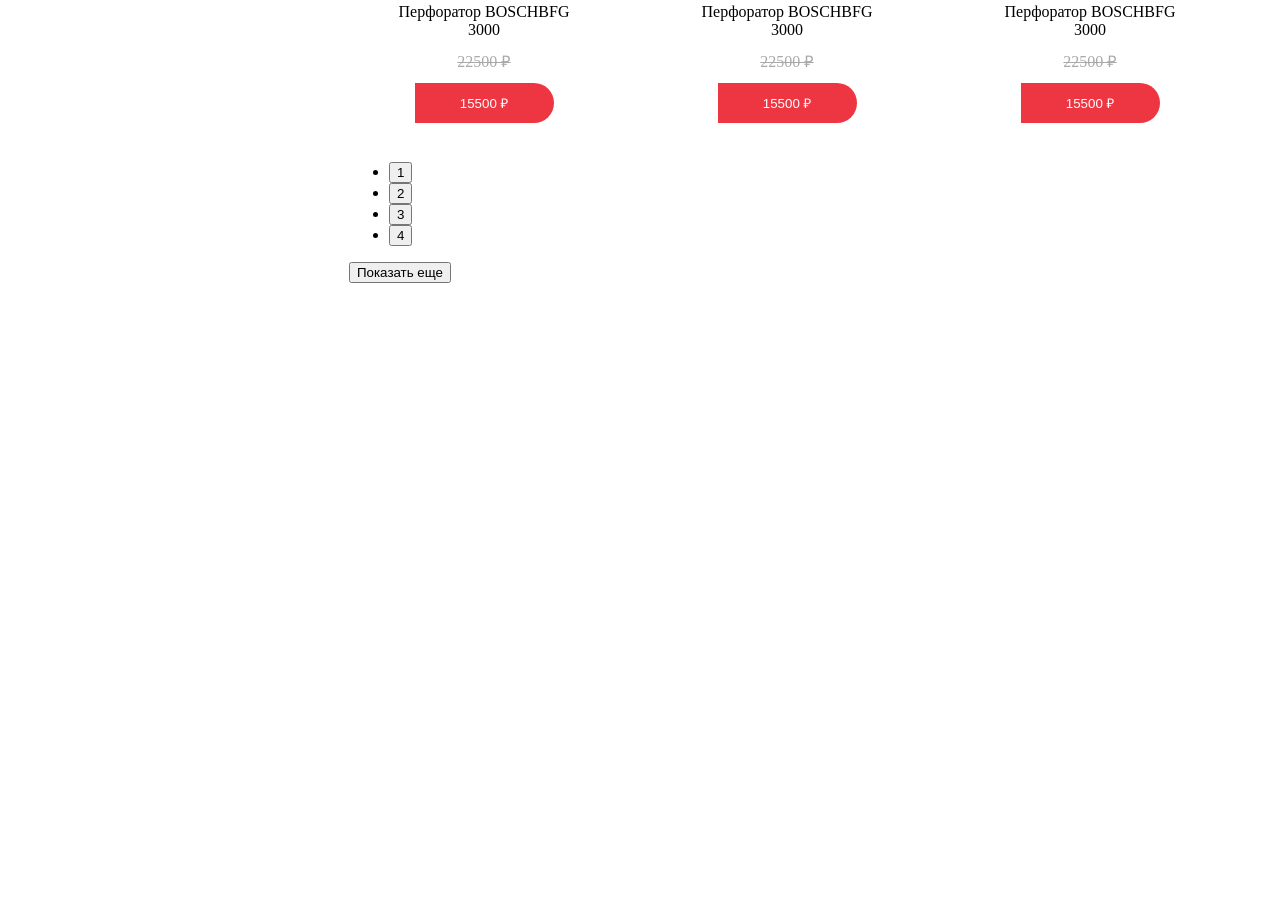
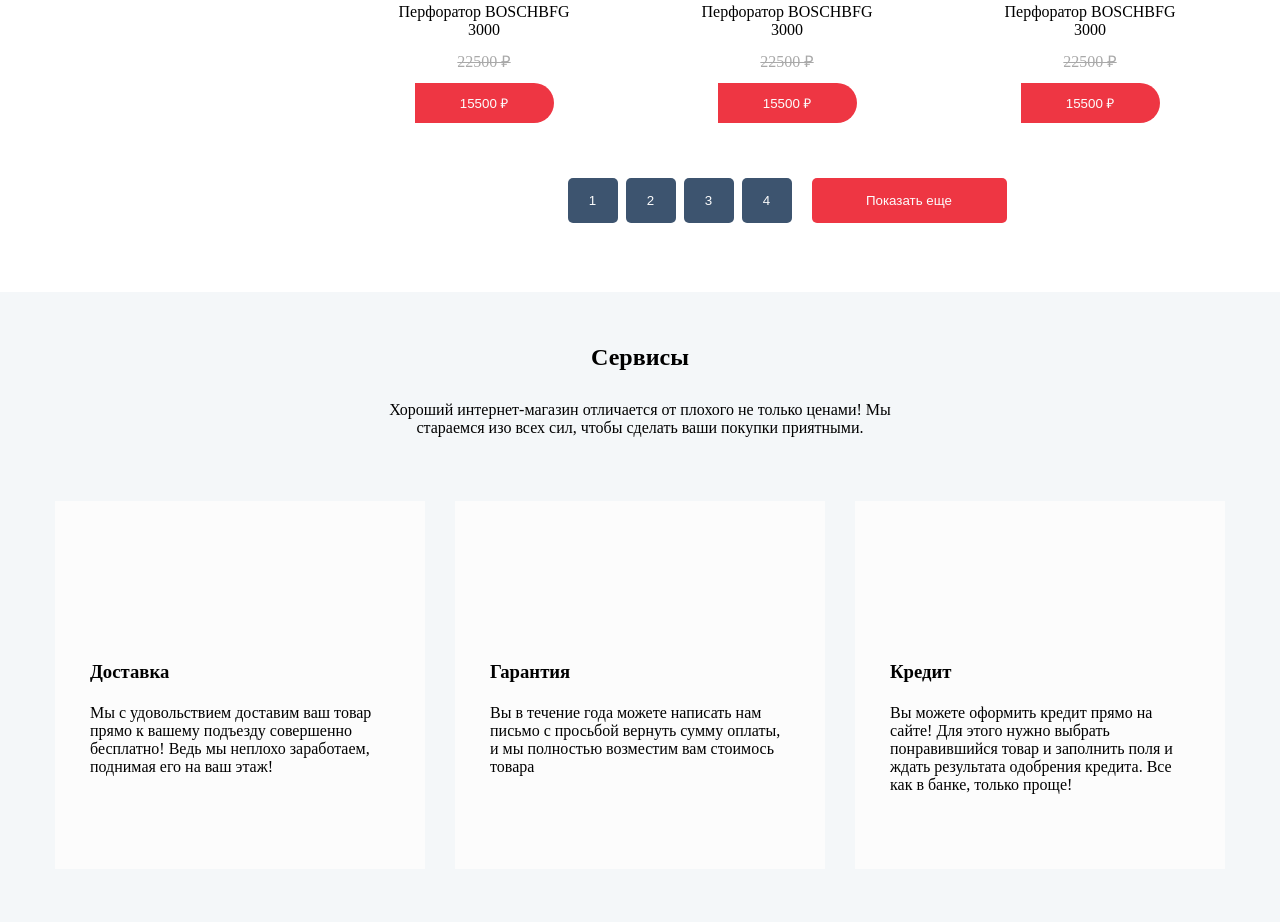
Before and after one commit to TromiUss/techmart, a plain HTML site: page index.html in a window 1280 px wide. Shown: the part 1959-2881 px from the top of the page. Before the commit the page ends 2242 px from the top, so only its background shows below. Drawn offline with Linux system fonts and the light colour scheme.

Commit message:
step 3
Сервисы

```diff
--- a/index.html
+++ b/index.html
@@ -272,6 +272,7 @@
                         </dl>
                     </div>
                 </div>
+                <div class="pages-container">
                     <ul class="catalog-pages-list">
                         <li class="catalog-pages-items">
                             <button class="catalog-pages-buttons">1</button>
@@ -288,6 +289,31 @@
                     </ul>
                     <button class="show-more-button-catalog">Показать еще</button>
                 </div>
+            </div>
+        </section>
+        <section class="services">
+            <h2 class="services-header">Сервисы</h2>
+            <p class="services-par">Хороший интернет-магазин отличается от плохого не только ценами!
+                Мы стараемся изо всех сил, чтобы сделать ваши покупки приятными.</p>
+                <div class="services-type-container">
+                    <section class="services-type">
+                        <span class="services-icon"></span>
+                        <h3 class="type-header">Доставка</h3>
+                        <p class="type-par">Мы с удовольствием доставим ваш товар прямо к вашему подъезду совершенно бесплатно! Ведь мы неплохо заработаем,
+                            поднимая его на ваш этаж!</p>
+                    </section>
+                    <section class="services-type">
+                        <span class="services-icon"></span>
+                        <h3 class="type-header">Гарантия</h3>
+                        <p class="type-par">Вы в течение года можете написать нам письмо с просьбой вернуть сумму оплаты, и мы полностью возместим вам стоимось товара</p>
+                    </section>
+                    <section class="services-type">
+                        <span class="services-icon"></span>
+                        <h3 class="type-header">Кредит</h3>
+                        <p class="type-par">Вы можете оформить кредит прямо на сайте! Для этого нужно выбрать понравившийся товар и заполнить поля и ждать результата одобрения кредита.
+                            Все как в банке, только проще!</p>
+                    </section>
+                </div>
         </section>
     </main>
     <footer class="footer-page">
--- a/style.css
+++ b/style.css
@@ -321,3 +321,90 @@
     border-radius: 0 1000px 1000px 0;
 
 }
+
+.pages-container {
+    display: flex;
+    justify-content: center;
+    align-items: baseline;
+    margin-bottom: 53px;
+}
+
+.catalog-pages-list {
+    display: flex;
+    list-style-type: none;
+    padding: 0;
+    margin-top: 32px;
+    margin-right: 20px;
+}
+
+.catalog-pages-buttons {
+    width: 50px;
+    height: 45px;
+    background-color: #3d546f;
+    color: #fcfcfc;
+    border: none;
+    border-radius: 5px;
+}
+
+.catalog-pages-buttons:hover {
+    background-color: #fcfcfc;
+    color: #3d546f;
+}
+
+.catalog-pages-items:not(:last-child) {
+    margin-right: 8px;
+}
+
+.show-more-button-catalog {
+    width: 195px;
+    height: 45px;
+    background-color: #ee3643;
+    color: #fcfcfc;
+    border: none;
+    border-radius: 5px;
+}
+
+.services {
+    text-align: center;
+    background-color: #f4f7f9;
+}
+
+.services-header {
+    margin: 0;
+    padding-top: 52px;
+    margin-bottom: 30px;
+}
+
+.services-par {
+    width: 556px;
+    margin-bottom: 64px;
+    margin-left: auto;
+    margin-right: auto;
+}
+
+.services-type-container {
+    width: 1170px;
+    display: flex;
+    margin-left: auto;
+    margin-right: auto;
+}
+
+.services-type {
+    width: 370px;
+    background-color: #fcfcfc;
+    text-align: left;
+    margin-bottom: 53px;
+}
+
+.services-type:not(:last-child) {
+    margin-right: 30px;
+}
+
+.type-header {
+    margin: 160px auto 21px 35px;
+}
+
+.type-par {
+    width: 300px;
+    margin: 0 auto 75px auto;
+}
```
Lines whose indentation alone changed are shown as unchanged.
